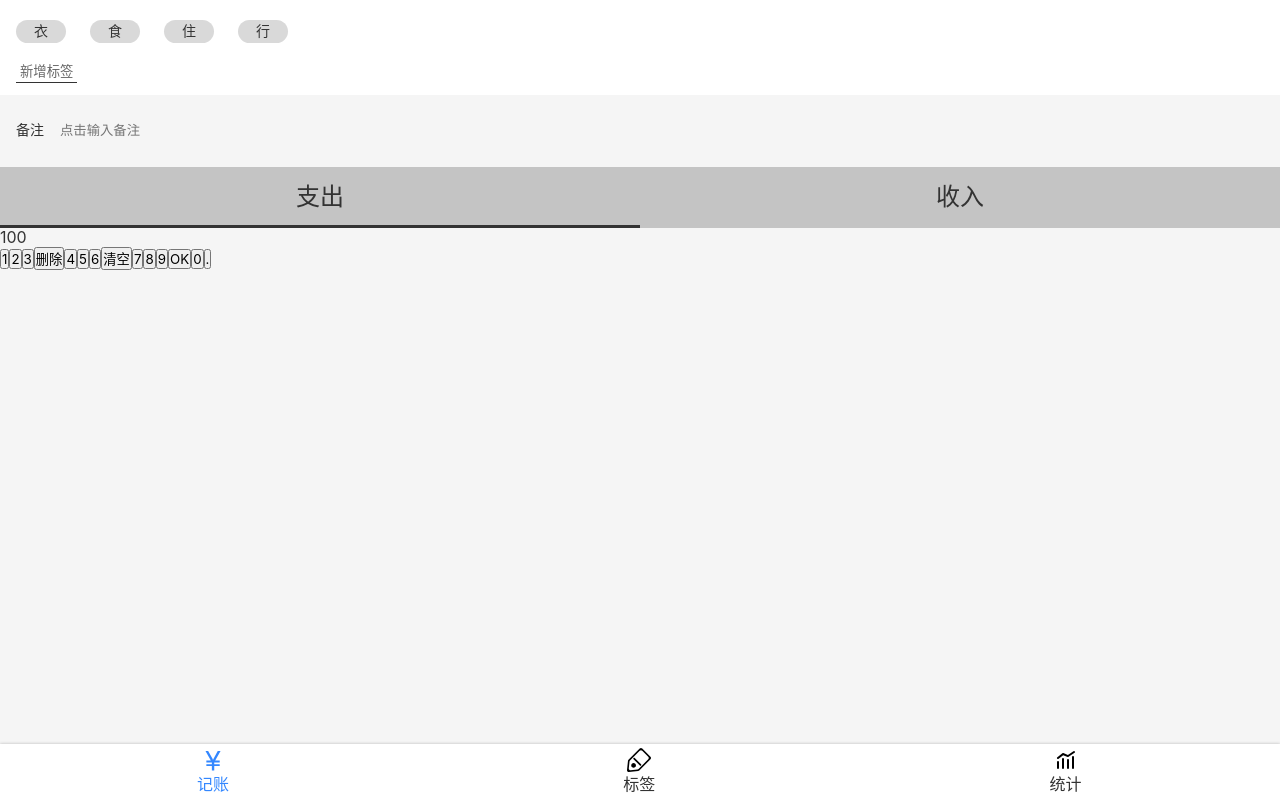
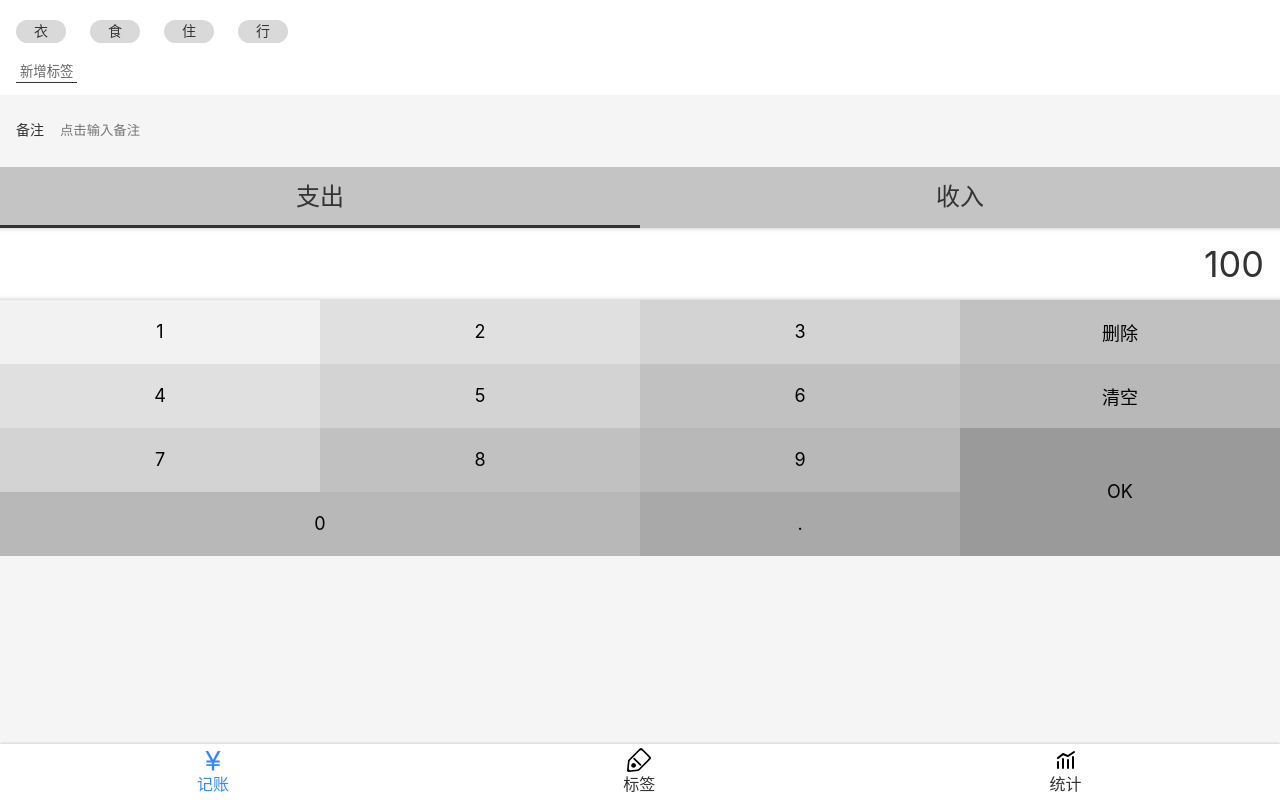
Before and after one commit to wxyhaha/ebill-2, a React app: page /#/money in a window 1280 px wide. Built offline with nearby package versions, Linux system fonts and the light colour scheme.

Commit message:
完成Money.tsx的NumberPadSection部分的UI

```diff
--- a/src/index.scss
+++ b/src/index.scss
@@ -44,3 +44,9 @@
   height: 1em;
   display: inline-block;
 }
+
+.clearfix::after{
+  content: '';
+  display: block;
+  clear: both;
+}
--- a/src/views/Money.tsx
+++ b/src/views/Money.tsx
@@ -54,15 +54,18 @@
 
 const CategorySection = styled.section`
   font-size: 24px;
->ul{
+
+  > ul {
     display: flex;
     background: #c4c4c4;
-  >li{
+
+    > li {
       width: 50%;
       text-align: center;
       padding: 16px 0;
       position: relative;
-    &.selected::after{
+
+      &.selected::after {
         content: '';
         display: block;
         height: 3px;
@@ -77,7 +80,63 @@
 `;
 
 const NumberPadSection = styled.section`
+  display: flex;
+  flex-direction: column;
 
+  > .output {
+    background: white;
+    font-size: 36px;
+    line-height: 72px;
+    text-align: right;
+    padding: 0 16px;
+    box-shadow:inset 0 -5px 5px -5px rgba(0,0,0,0.25),
+               inset 0 5px 5px -5px rgba(0,0,0,0.25);
+  }
+
+  > .pad {
+   >button{
+     float: left;
+     width: 25%;
+     height: 64px;
+     font-size: 18px;
+     border:none;
+     &.ok{
+       height: 128px;
+       float: right;
+     }
+     &.zero{
+       width: 50%;
+     }
+     &:nth-child(1){
+       background: #f2f2f2;
+     }
+     &:nth-child(2),
+     &:nth-child(5){
+       background: #e0e0e0;
+     }
+     &:nth-child(3),
+     &:nth-child(6),
+     &:nth-child(9){
+       background: #d3d3d3;
+     }
+     &:nth-child(4),
+     &:nth-child(7),
+     &:nth-child(10){
+       background: #c1c1c1;
+     }
+     &:nth-child(8),
+     &:nth-child(11),
+     &:nth-child(13){
+       background: #b8b8b8;
+     }
+     &:nth-child(12){
+       background: #9a9a9a ;
+     }
+     &:nth-child(14){
+       background: #a9a9a9;
+     }
+   }
+  }
 `;
 
 
@@ -106,10 +165,10 @@
         </ul>
       </CategorySection>
       <NumberPadSection>
-        <div>
+        <div className='output'>
           100
         </div>
-        <div>
+        <div className='pad clearfix' >
           <button>1</button>
           <button>2</button>
           <button>3</button>
@@ -121,8 +180,8 @@
           <button>7</button>
           <button>8</button>
           <button>9</button>
-          <button>OK</button>
-          <button>0</button>
+          <button className='ok'>OK</button>
+          <button className='zero'>0</button>
           <button>.</button>
         </div>
       </NumberPadSection>
```
Lines whose indentation alone changed are shown as unchanged.
